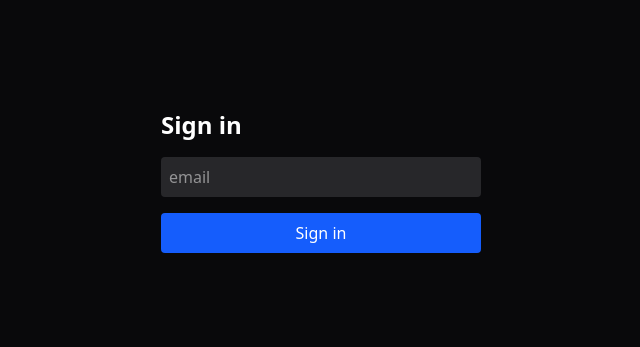
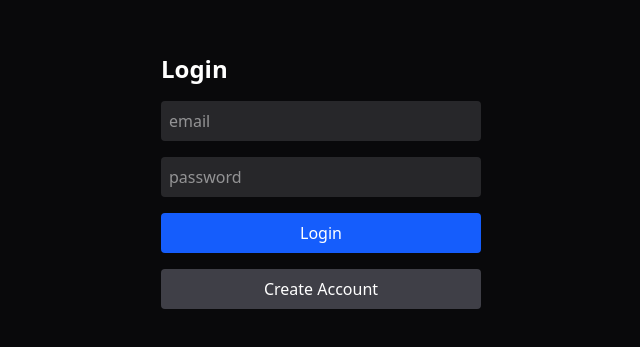
Before and after one commit to jpe141948/juliengpt, a Next.js app: page /login in a window 1280 px wide. Shown: the part 219-566 px from the top of the page, without its empty margins (319-959 px from the left). Built offline with nearby package versions, Linux system fonts and the light colour scheme; no server answers.

Commit message:
switched the entire login because I can't wait

```diff
--- a/app/login/page.tsx
+++ b/app/login/page.tsx
@@ -2,29 +2,24 @@
 
 import { useState } from "react"
 import { createClient } from "@/lib/supabase/client"
+import { useRouter } from "next/navigation"
 
 export default function LoginPage() {
 
     const supabase = createClient()
+    const router = useRouter()
 
     const [email, setEmail] = useState("")
+    const [password, setPassword] = useState("")
     const [loading, setLoading] = useState(false)
 
-    const [cooldown, setCooldown] = useState(false)
-
-    async function signIn() {
-
-        if (cooldown) return
+    async function login() {
 
         setLoading(true)
 
-        const redirectTo = `${window.location.origin}/auth/callback`
-
-        const { error } = await supabase.auth.signInWithOtp({
+        const { error } = await supabase.auth.signInWithPassword({
             email,
-            options: {
-                emailRedirectTo: redirectTo
-            }
+            password
         })
 
         if (error) {
@@ -33,14 +28,25 @@ export default function LoginPage() {
             return
         }
 
-        setLoading(false)
-        setCooldown(true)
+        router.push("/")
+    }
 
-        setTimeout(() => {
-            setCooldown(false)
-        }, 60000)
+    async function signup() {
 
-        alert("Check your email for the login link.")
+        setLoading(true)
+
+        const { error } = await supabase.auth.signUp({
+            email,
+            password
+        })
+
+        if (error) {
+            alert(error.message)
+            setLoading(false)
+            return
+        }
+
+        router.push("/")
     }
 
     return (
@@ -50,7 +56,7 @@ export default function LoginPage() {
             <div className="flex flex-col gap-4 w-80">
 
                 <h1 className="text-2xl font-bold">
-                    Sign in
+                    Login
                 </h1>
 
                 <input
@@ -60,17 +66,32 @@ export default function LoginPage() {
                     onChange={(e) => setEmail(e.target.value)}
                 />
 
+                <input
+                    type="password"
+                    className="p-2 rounded bg-zinc-800"
+                    placeholder="password"
+                    value={password}
+                    onChange={(e) => setPassword(e.target.value)}
+                />
+
                 <button
-                    onClick={signIn}
+                    onClick={login}
                     disabled={loading}
                     className="bg-blue-600 p-2 rounded"
                 >
-                    Sign in
+                    Login
+                </button>
+
+                <button
+                    onClick={signup}
+                    disabled={loading}
+                    className="bg-zinc-700 p-2 rounded"
+                >
+                    Create Account
                 </button>
 
             </div>
 
         </div>
-
     )
 }
```
